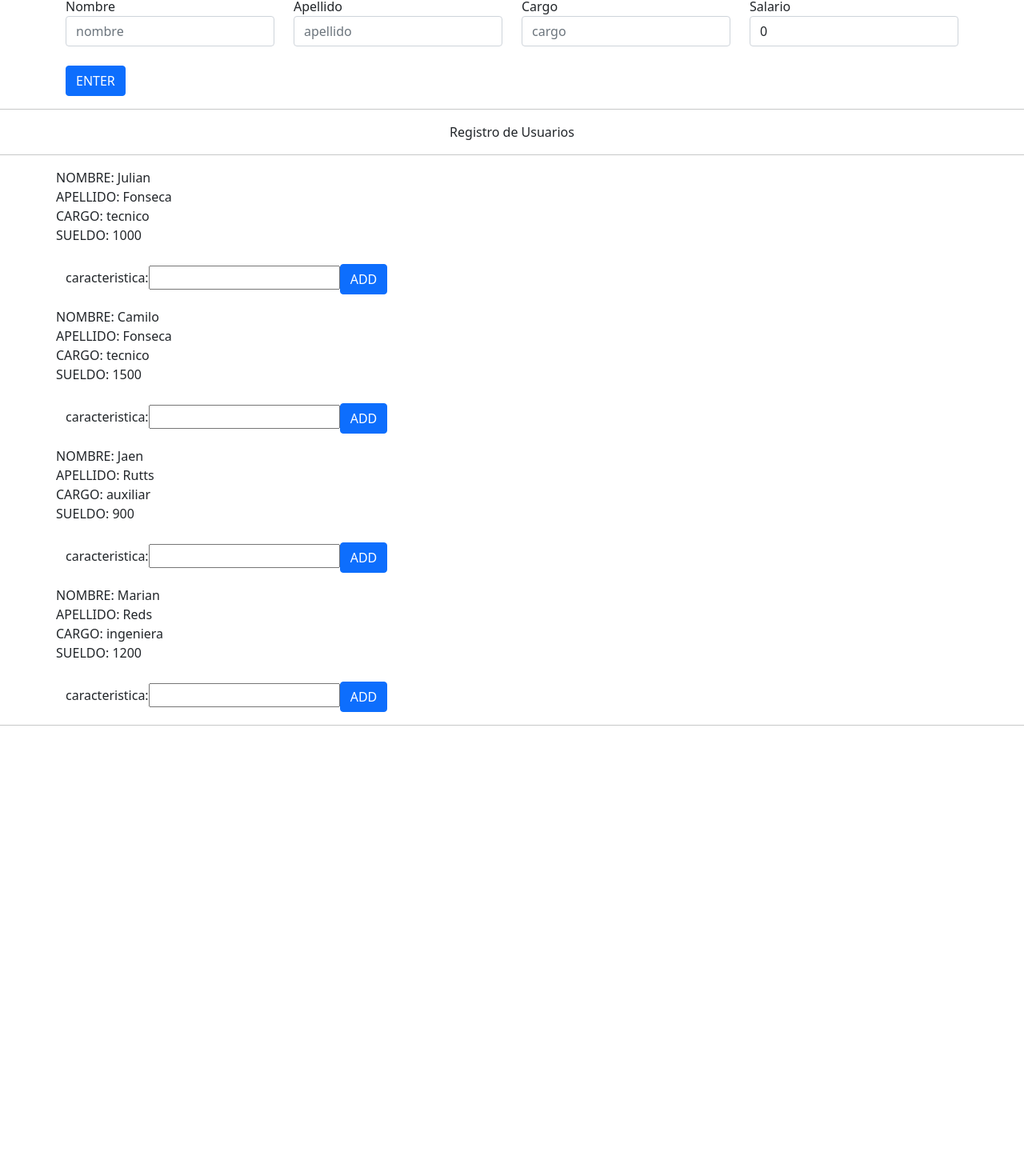
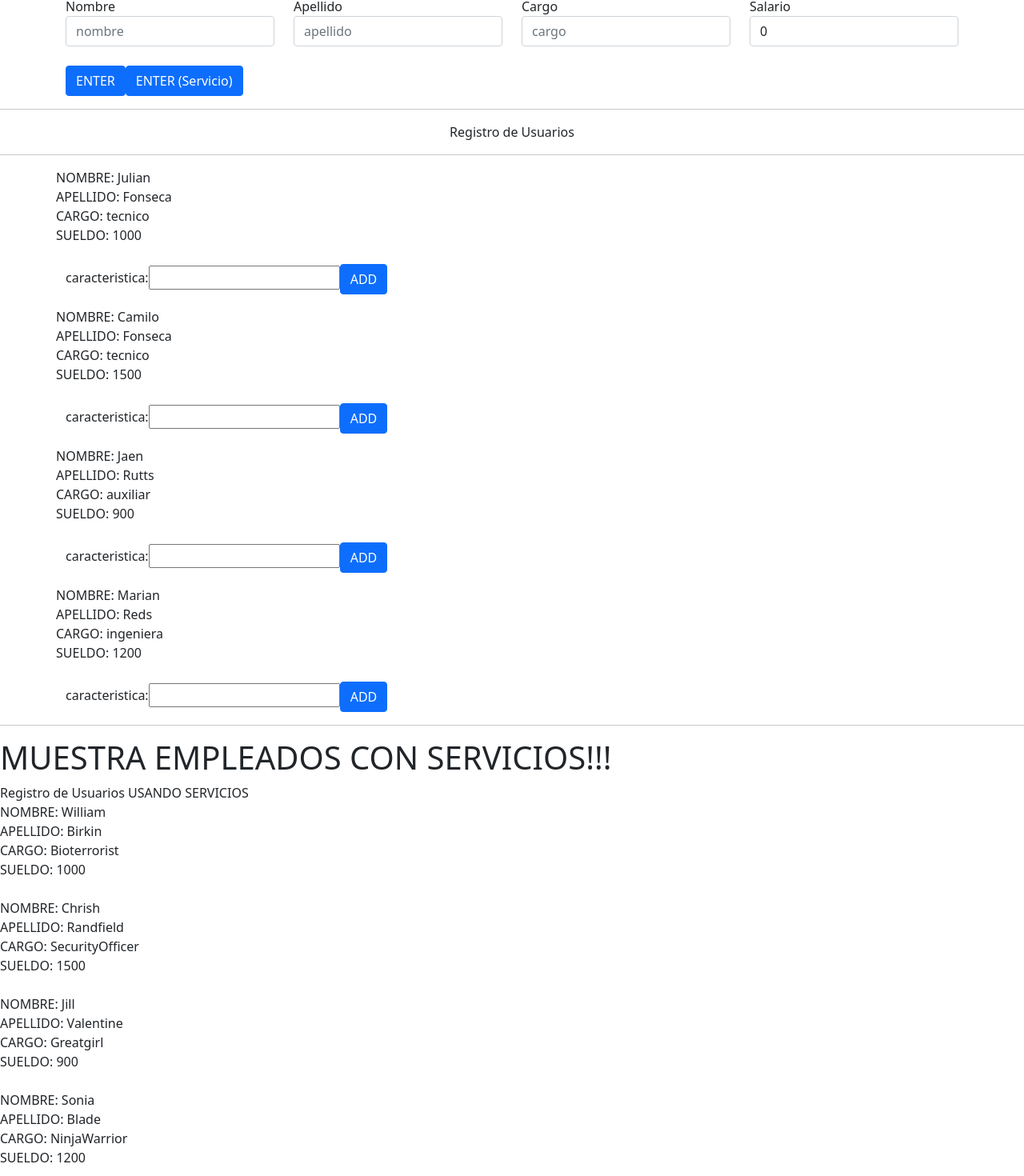
Before and after one commit to muskafons/myApp, an Angular app: page / in a window 1280 px wide. Shown: the part 60-1530 px from the top of the page at 80% size. Before the commit the page ends 983 px from the top, so only its background shows below. Built offline with nearby package versions, Linux system fonts and the light colour scheme.

Commit message:
servicios

```diff
--- a/src/app/app.component.html
+++ b/src/app/app.component.html
@@ -59,6 +59,9 @@
       <button type="submit" class="btn btn-primary" (click)="addRegistro()">
         ENTER
       </button>
+      <button type="submit" class="btn btn-primary" (click)="useServicio()">
+        ENTER (Servicio)
+      </button>
     </div>
   </div>
 </div>
@@ -71,3 +74,15 @@
 </app-empleado-hijo>
 
 <hr />
+
+<h1>MUESTRA EMPLEADOS CON SERVICIOS!!!</h1>
+
+{{mensaje2}}
+
+<div *ngFor="let empleadoServicio of empleadosServicio">
+  NOMBRE: {{ empleadoServicio.nombre }} <br />
+  APELLIDO: {{ empleadoServicio.apellido }} <br />
+  CARGO: {{ empleadoServicio.cargo }} <br />
+  SUELDO: {{ empleadoServicio.salario }} <br />
+  <br />
+</div>
--- a/src/app/app.component.ts
+++ b/src/app/app.component.ts
@@ -1,5 +1,7 @@
 import { Component } from '@angular/core';
 import { Empleado } from './empleado.modelo';
+import { ServicioEmpleadoService } from './servicio-empleado.service';
+import { ServicioEmpleadosService } from './servicio-empleados.service';
 
 @Component({
   selector: 'app-root',
@@ -7,16 +9,35 @@ import { Empleado } from './empleado.modelo';
   styleUrls: ['./app.component.css'],
 })
 export class AppComponent {
+  constructor(
+    private miServicio: ServicioEmpleadoService,
+    private miServicio2: ServicioEmpleadosService
+  ) {}
 
-cuadroNombre:string="";
-cuadroApellido:string="";
-cuadroCargo:string="";
-cuadroSalario:number=0;
+  cuadroNombre: string = '';
+  cuadroApellido: string = '';
+  cuadroCargo: string = '';
+  cuadroSalario: number = 0;
 
-mensaje="Registro de Usuarios";
+  mensaje = 'Registro de Usuarios';
+  mensaje2 = "Registro de Usuarios USANDO SERVICIOS";
+  titulo = 'REGISTRO DE USUARIOS';
 
-titulo = 'REGISTRO DE USUARIOS';
+  empleadosServicio : Empleado[] = this.miServicio2.empleados;
 
+useServicio(){
+  this.mensaje2 = this.miServicio2.addRegistro(
+    this.cuadroNombre,
+    this.cuadroApellido,
+    this.cuadroCargo,
+    this.cuadroSalario
+  );
+
+}
+
+
+
+  //-------------------------------
   empleados: Empleado[] = [
     new Empleado('Julian', 'Fonseca', 'tecnico', 1000),
     new Empleado('Camilo', 'Fonseca', 'tecnico', 1500),
@@ -24,22 +45,30 @@ titulo = 'REGISTRO DE USUARIOS';
     new Empleado('Marian', 'Reds', 'ingeniera', 1200),
   ];
 
-  addRegistro(){
-    if (this.cuadroNombre==""||this.cuadroCargo==""||this.cuadroApellido==""||this.cuadroSalario==0) {
-      this.mensaje = "POR FAVOR COMPLETE LOS CAMPOS";
+  addRegistro() {
+    if (
+      this.cuadroNombre == '' ||
+      this.cuadroCargo == '' ||
+      this.cuadroApellido == '' ||
+      this.cuadroSalario == 0
+    ) {
+      this.mensaje = 'POR FAVOR COMPLETE LOS CAMPOS';
+      this.miServicio.muestraMensaje(this.mensaje);
+    } else {
+      let empleado = new Empleado(
+        this.cuadroNombre,
+        this.cuadroApellido,
+        this.cuadroCargo,
+        this.cuadroSalario
+      );
+      this.empleados.push(empleado);
+      this.mensaje = 'USUARIO REGISTRADO';
+      this.miServicio.muestraMensaje(this.mensaje);
+      this.cuadroNombre = '';
+      this.cuadroApellido = '';
+      this.cuadroCargo = '';
+      this.cuadroSalario = 0;
     }
-    else{
-      let empleado = new Empleado(this.cuadroNombre,this.cuadroApellido, this.cuadroCargo, this.cuadroSalario);
-      this.empleados.push(empleado);
-      this.mensaje = "USUARIO REGISTRADO"
-      this.cuadroNombre = "";
-      this.cuadroApellido = "";
-      this.cuadroCargo = "";
-      this.cuadroSalario = 0;
-
-    }
-
-
   }
-
+  //-------------------------------
 }
--- a/src/app/app.module.ts
+++ b/src/app/app.module.ts
@@ -6,6 +6,8 @@ import { AppRoutingModule } from './app-routing.module';
 import { AppComponent } from './app.component';
 import { EmpleadoHijoComponent } from './empleado-hijo/empleado-hijo.component';
 import { EmpleadoHijoCaracteristicasComponent } from './empleado-hijo-caracteristicas/empleado-hijo-caracteristicas.component';
+import { ServicioEmpleadoService } from './servicio-empleado.service';
+import { ServicioEmpleadosService } from './servicio-empleados.service';
 
 @NgModule({
   declarations: [
@@ -18,7 +20,7 @@ import { EmpleadoHijoCaracteristicasComponent } from './empleado-hijo-caracteris
     AppRoutingModule,
     FormsModule
   ],
-  providers: [],
+  providers: [ServicioEmpleadoService, ServicioEmpleadosService], //Se colocan todos los servicios
   bootstrap: [AppComponent]
 })
 export class AppModule { }
--- a/src/app/empleado-hijo-caracteristicas/empleado-hijo-caracteristicas.component.ts
+++ b/src/app/empleado-hijo-caracteristicas/empleado-hijo-caracteristicas.component.ts
@@ -1,5 +1,6 @@
 import { Component, OnInit, Output } from '@angular/core';
 import { EventEmitter } from '@angular/core';
+import { ServicioEmpleadoService } from '../servicio-empleado.service';
 
 @Component({
   selector: 'app-empleado-hijo-caracteristicas',
@@ -9,11 +10,12 @@ import { EventEmitter } from '@angular/core';
 export class EmpleadoHijoCaracteristicasComponent implements OnInit {
   @Output() caracteristicasEmpleado = new EventEmitter<string>();
 
-  constructor() {}
+  constructor(private miServicio:ServicioEmpleadoService) {}
 
   ngOnInit(): void {}
 
   agregarCaracteristica(value: string) {
+    this.miServicio.muestraMensaje("caracteristica agregada")
     this.caracteristicasEmpleado.emit(value);
   }
 }
--- /dev/null
+++ b/src/app/servicio-empleado.service.ts
@@ -0,0 +1,12 @@
+import { Injectable } from '@angular/core';
+
+@Injectable({
+  providedIn: 'root',
+})
+export class ServicioEmpleadoService {
+  muestraMensaje(mensaje: string) {
+    alert(mensaje);
+  }
+
+  constructor() {}
+}
--- /dev/null
+++ b/src/app/servicio-empleados.service.ts
@@ -0,0 +1,45 @@
+import { Injectable } from '@angular/core';
+import { Empleado } from './empleado.modelo';
+import { ServicioEmpleadoService } from './servicio-empleado.service';
+
+@Injectable({
+  providedIn: 'root',
+})
+export class ServicioEmpleadosService {
+
+
+  constructor(private miServicio3:ServicioEmpleadoService) {}
+
+  empleados: Empleado[] = [
+    new Empleado('William', 'Birkin', 'Bioterrorist', 1000),
+    new Empleado('Chrish', 'Randfield', 'SecurityOfficer', 1500),
+    new Empleado('Jill', 'Valentine', 'Greatgirl', 900),
+    new Empleado('Sonia', 'Blade', 'NinjaWarrior', 1200),
+  ];
+
+  addRegistro(cuadroNombre: string, cuadroApellido: string,cuadroCargo: string,cuadroSalario: number):string {
+    if (
+      cuadroNombre == '' ||
+      cuadroCargo == '' ||
+      cuadroApellido == '' ||
+      cuadroSalario == 0
+    ) {
+    this.miServicio3.muestraMensaje("Por favor complete los campos");
+
+      return 'POR FAVOR COMPLETE LOS CAMPOS';
+    } else {
+      let empleado = new Empleado(
+        cuadroNombre,
+        cuadroApellido,
+        cuadroCargo,
+        cuadroSalario
+      );
+      this.empleados.push(empleado);
+      this.miServicio3.muestraMensaje("Usuario registraod Ohh.. Gt");
+      return 'USUARIO REGISTRADO';
+    }
+  }
+
+
+
+}
```
Also changed, not shown: 2 other files (tests, documents, lock files or other folders).
